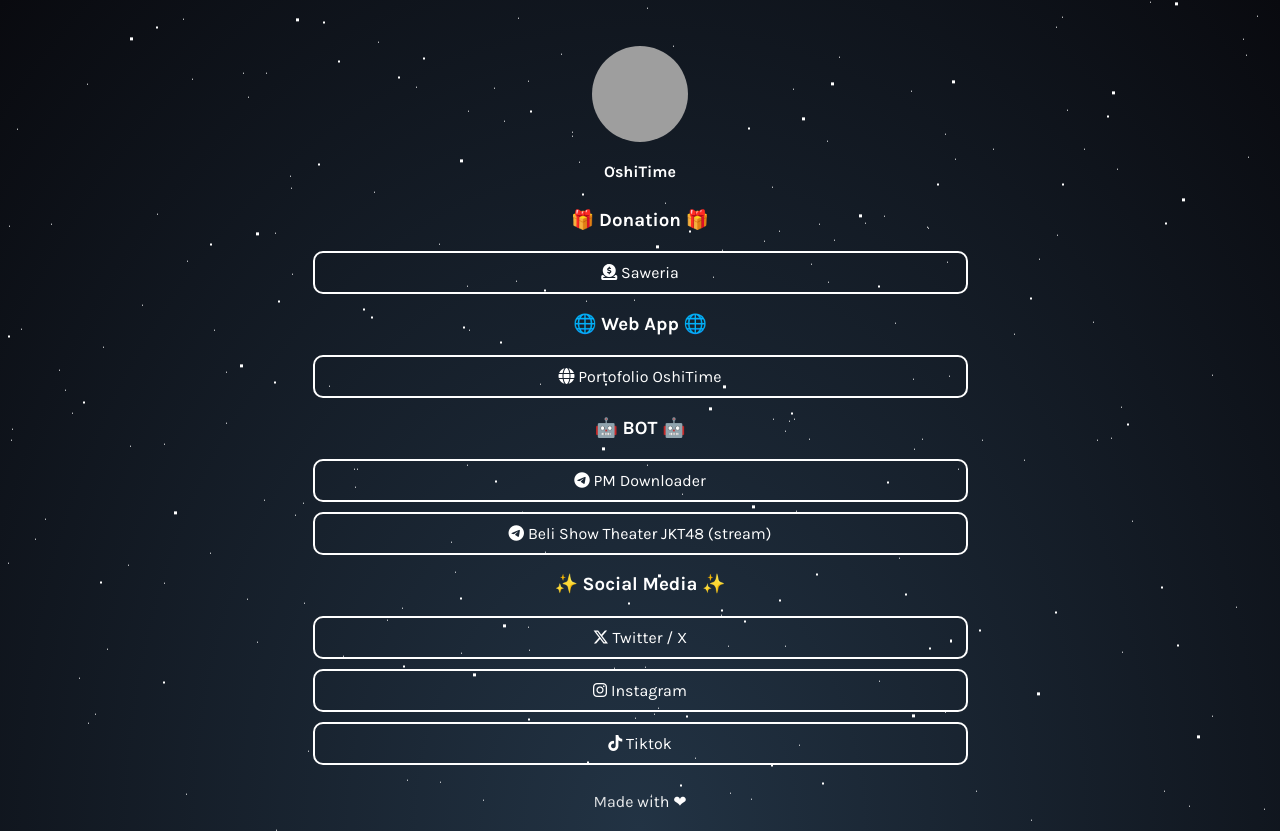
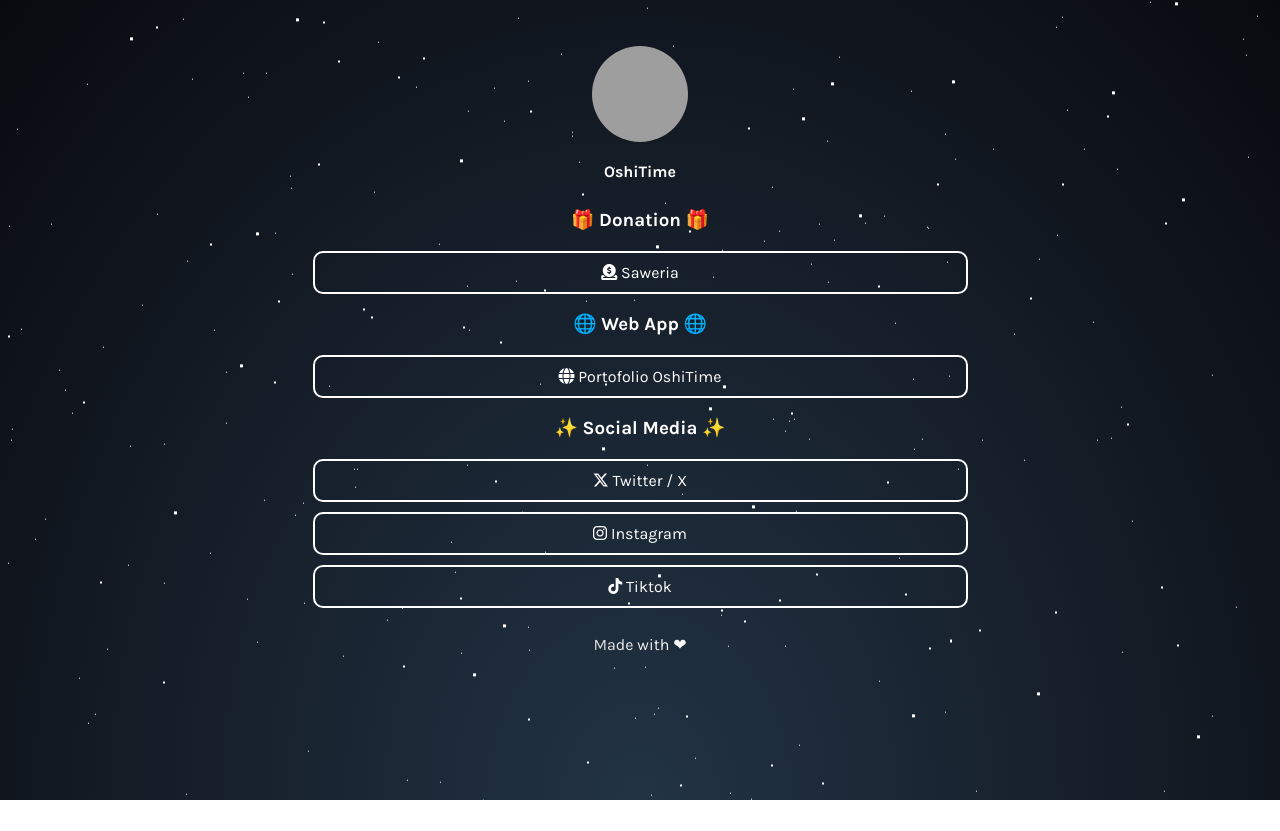
Before and after one commit to oshitime/oshitime.github.io, a plain HTML site: page index.html in a window 1280 px wide. After the commit the page ends 800 px from the top, so only its background shows below. Drawn offline with Linux system fonts and the light colour scheme; grey boxes are pictures that could not be loaded.

Commit message:
Update index.html

```diff
--- a/index.html
+++ b/index.html
@@ -90,15 +90,6 @@
         <i class="fa-solid fa-globe"></i> Portofolio OshiTime
       </a>
       <div id="userName">
-        <h3 class="link-heading">🤖 BOT 🤖</h3>
-      </div>
-      <a class="link" href="https://t.me/jeketipmdl_bot" target="_blank">
-        <i class="fab fa-telegram-plane"></i> PM Downloader
-      </a>
-      <a class="link" href="https://t.me/showroomshopbot" target="_blank">
-        <i class="fab fa-telegram-plane"></i> Beli Show Theater JKT48 (stream)
-      </a>
-      <div id="userName">
         <h3 class="link-heading">✨ Social Media ✨</h3>
       </div>
       <a class="link" href="https://x.com/oshitimeofc" target="_blank">
```
